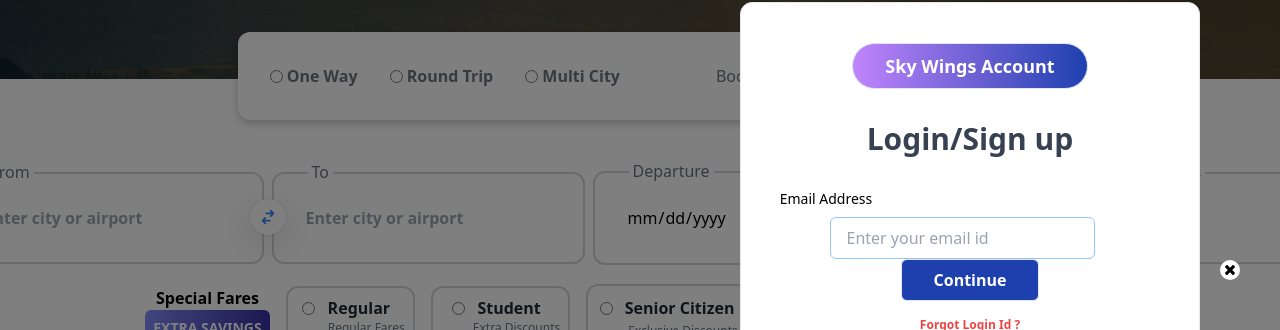
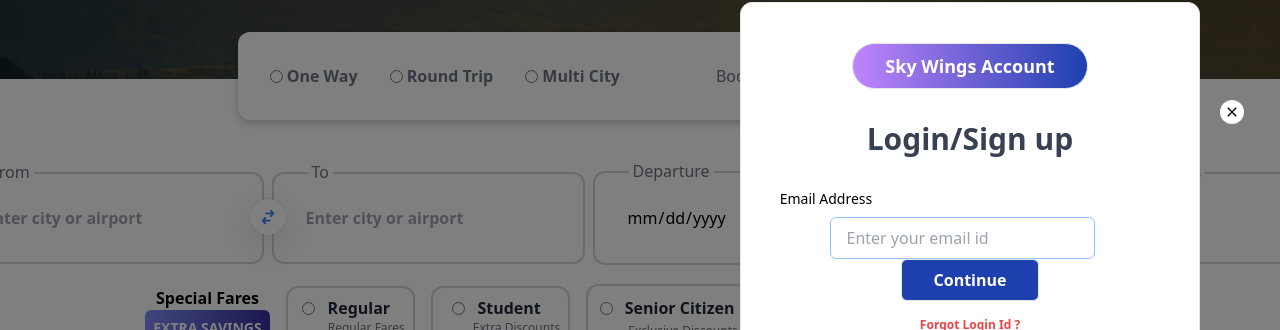
Before and after one commit to acensverse/Sky-Wings---Booking, a React (Vite) app: page /Signup in a window 1280 px wide. Shown: the part 140-470 px from the top of the page. Built offline with nearby package versions, Linux system fonts and the light colour scheme.

Commit message:
login v2

```diff
--- a/src/App.css
+++ b/src/App.css
@@ -42,7 +42,7 @@
   }
 
   .cancel {
-    @apply absolute ml-120 mb-165 p-1 bg-white rounded-full text-black text-xl
+    @apply absolute ml-120 top-60 p-1 bg-white rounded-full text-black text-2xl font-bold;
   }
 
 
--- a/src/components/Login/Signup.jsx
+++ b/src/components/Login/Signup.jsx
@@ -1,7 +1,7 @@
 import React from 'react'
 import Home from '../Home'
 import { Link } from 'react-router-dom'
-import { ImCross } from "react-icons/im";
+import { IoMdClose } from "react-icons/io";
 
 function Signup() {
   return (
@@ -10,7 +10,9 @@
 
       <div className='absolute flex items-center justify-start p-20 ml-165 h-screen z-20'>
 
-        <Link to='/'> <ImCross className='cancel' /> </Link>
+        <Link to='/'> <button>
+          <IoMdClose className='cancel' />
+        </button> </Link>
 
         <div className=' bg-white border rounded-xl flex flex-col items-center justify-evenly p-8 py-10'>
 
```
Also changed, not shown: src/App.jsx (+0 -7 lines).
